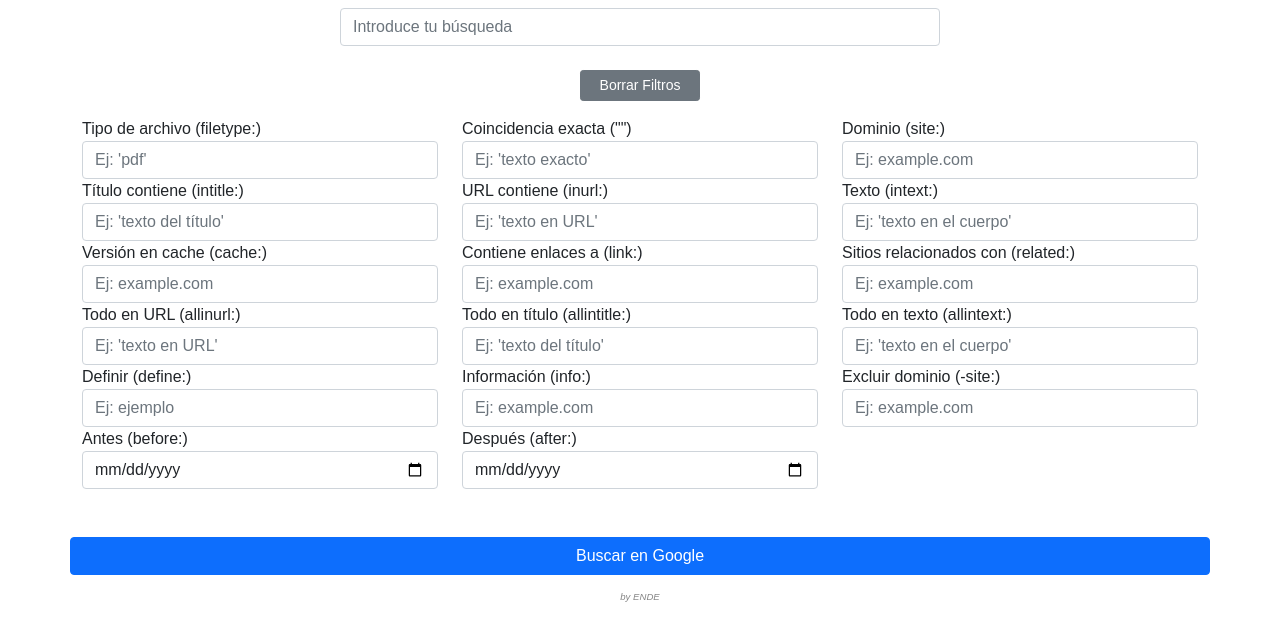
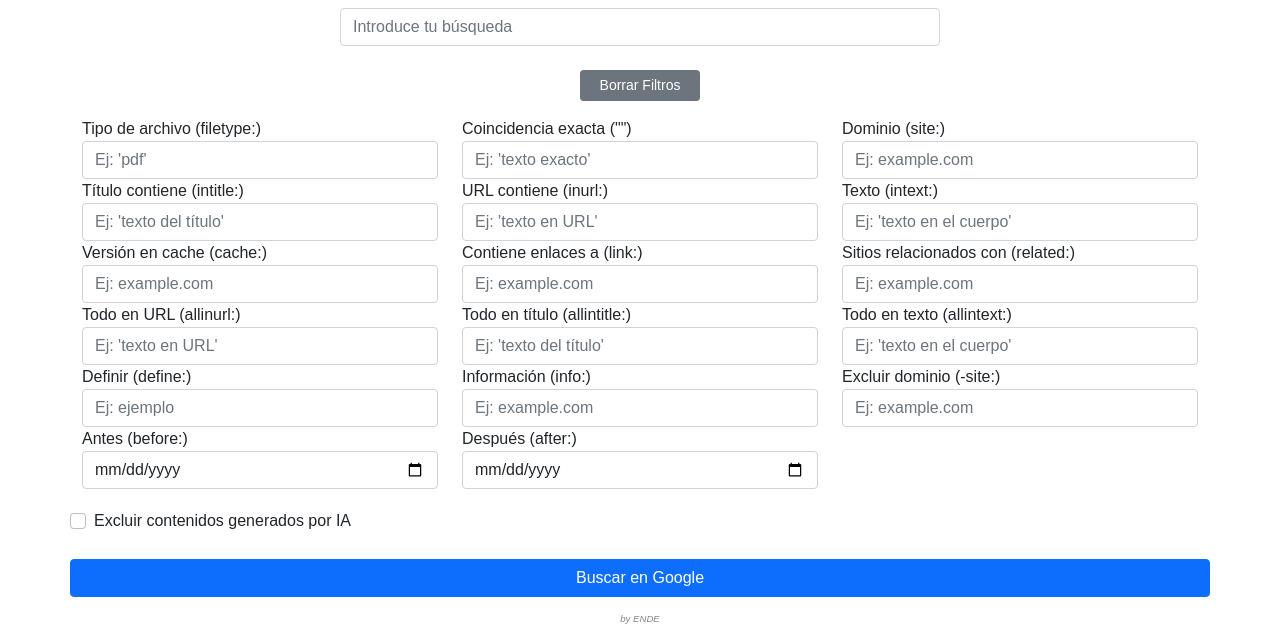
Before and after one commit to ENDE25/DorkSeek, a plain HTML site: page index.html in a window 1280 px wide. Shown: the part 172-814 px from the top of the page. Drawn offline with nearby package versions, Linux system fonts and the light colour scheme.

Commit message:
Añadida Funcionalidad: Excluir Resultados Generados por IA
Al marcar el nuevo CheckBox, se excluirán ciertos términos comunmente asociados al contenido generado por Inteligencia Artificial. Ésto no garantiza que el contenido que se vaya a obtener no esté generado por IA y puede ocultar resultados reelevantes, tan solo se trata de acotar la búsdqueda en caso de realizarse en un entorno en el que gran parte de los resultados obtenidos (principalmente imágenes) son generadas por IA.

```diff
--- a/index.html
+++ b/index.html
@@ -179,9 +179,16 @@
                 <label for="afterFilter">Después (after:)</label>
                 <input id="afterFilter" type="date" class="form-control" placeholder="Ej: '2022-01-01'" title="Limita los resultados a páginas publicadas después de una fecha específica.">
             </div>
+            <div style="height: 20px;"></div>
+            <div class="form-check">
+                <input class="form-check-input" type="checkbox" id="excludeAI" title="Advertencia: Marcar esta casilla puede ocultar resultados reelevantes para la búsqueda">
+                <label class="form-check-label" for="excludeAI">
+                    Excluir contenidos generados por IA
+                </label>
+            </div>
         </div>
 
-        <div class="row mt-5 justify-content-center">
+        <div class="row mt-4 justify-content-center">
             <button id="searchButton" class="btn btn-primary">Buscar en Google</button>
         </div>
 
@@ -265,6 +272,9 @@
             if (exactMatch) {
                 searchQuery += ` "${exactMatch}"`;
             }
+            if (document.getElementById('excludeAI').checked) {
+                searchQuery += ' -site:chat.openai.com -chatgpt -openai -copilot -bard -ai -generated -inurl:ai -inurl:generated';
+            }
 
             // Redirigir a Google con la búsqueda construida
             window.open(`https://www.google.com/search?q=${encodeURIComponent(searchQuery)}`, '_blank');
```
